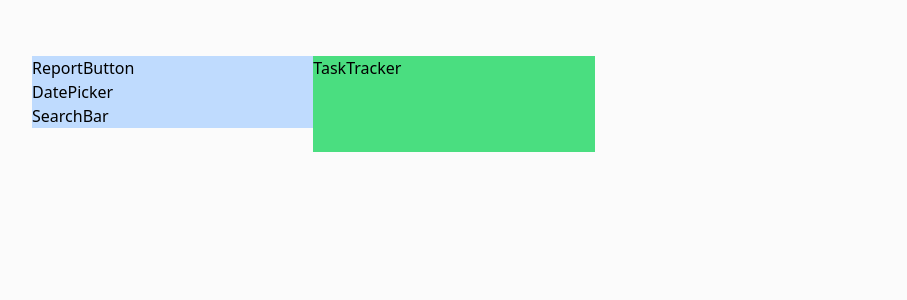
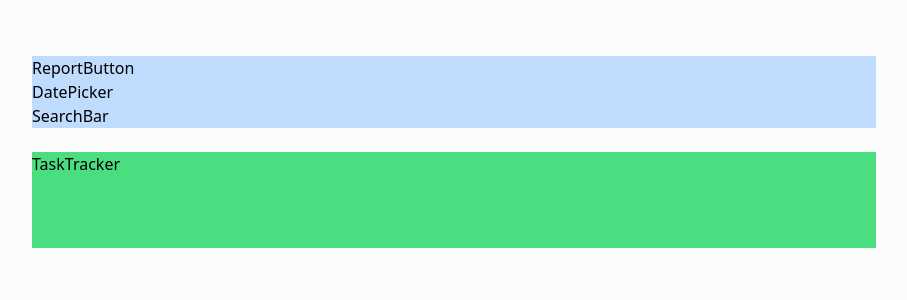
Before and after one commit to Burak-Bayraktar/task-tracking-app, a React (Vite) app: page /dashboard in a window 1280 px wide. Shown: the top 300 px of the page, without its empty margins (186-1093 px from the left). Built offline with nearby package versions, Linux system fonts and the light colour scheme.

Commit message:
STYLE: Adjust CSS on Dashboard

```diff
--- a/src/views/Dashboard/style.css
+++ b/src/views/Dashboard/style.css
@@ -1,5 +1,5 @@
 .dashboard {
-    @apply grid grid-rows-2 grid-cols-3 mt-14 mb-14 ml-5 mr-5;
+    @apply grid grid-rows-2 grid-cols-1 mt-14 mb-14 ml-5 mr-5;
     @apply md:ml-7 md:mr-7;
     @apply lg:ml-[13.625rem] lg:mr-[13.625rem];
 }
```
